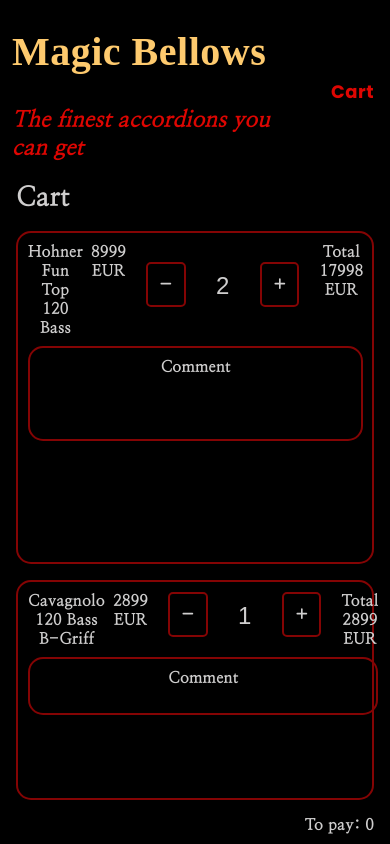
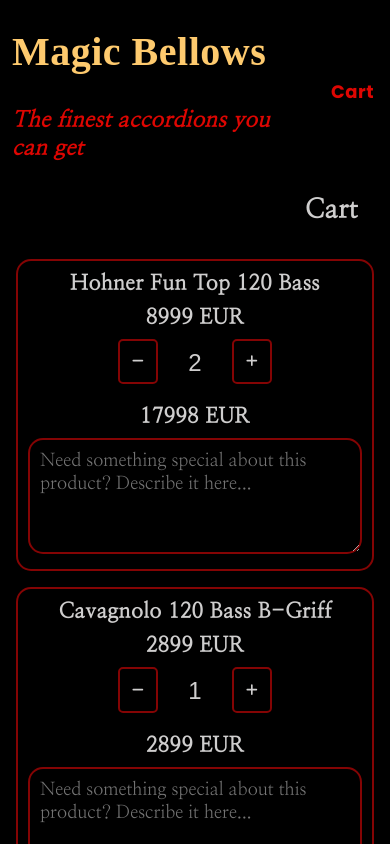
Before and after one commit to Krzemir/e-commerce-Magic_Bellows_shop, a React (Create React App) app in the folder client/: page /cart in a window 390 px wide. Shown: the top 844 px of the page. Built offline with nearby package versions, Linux system fonts and the light colour scheme; a web font is replaced by a local one.

Commit message:
add cart style ready

```diff
--- a/client/src/components/layout/Header/Header.module.scss
+++ b/client/src/components/layout/Header/Header.module.scss
@@ -7,8 +7,9 @@
 
   img {
     margin: auto;
+    width: 100%;
     max-width: 100vw;
-    object-fit: cover;
+    object-fit: contain;
   }
 }
 
--- a/client/src/components/pages/cart/Cart.js
+++ b/client/src/components/pages/cart/Cart.js
@@ -2,28 +2,55 @@
 import { getCart } from '../../../redux/cartRedux';
 import style from './Cart.module.scss';
 import CartProduct from './CartProduct';
-import { useState } from 'react';
+import Button from '../../common/Button/Button';
+import { useState, useEffect } from 'react';
 
 const Cart = () => {
   const [cart, setCart] = useState(useSelector(getCart));
   const [orderPrice, setOrderPrice] = useState(0);
 
-  const handleOrderPrice = (orderPrice) => {
-    console.log('TOTALPRICE', orderPrice);
+  //console.log('CART', cart);
+
+  useEffect(() => {
+    handleOrderPrice();
+  }, [cart]);
+
+  const handleOrderPrice = () => {
+    let tempPrice = orderPrice;
+    cart.forEach((product) => {
+      tempPrice += product.price * product.quantity;
+    });
+    setOrderPrice(tempPrice);
   };
 
-  console.log('CART', cart);
+  const handleOrder = (product) => {
+    handleOrderPrice();
+    console.log('newProduct', product);
+    // cart.map((item) => {
+    //   if (item.id === product.id) {
+
+    //     setCart((prev) => [...prev, product]);
+    //   } else {
+    //     return item;
+    //   }
+    // }
+    // );
+  };
+
   return (
     <div className={style.cart}>
       <div className={style.cart__title}>
         <h1>Cart</h1>
       </div>
       {cart.map((product) => (
-        <CartProduct key={product.id} {...product} orderPrice={orderPrice} />
+        <CartProduct key={product.id} props={[{ ...product }, handleOrder]} />
       ))}
 
       <div className={style.cart__totalPrice}>
         <h3>To pay: {orderPrice}</h3>
+      </div>
+      <div className={style.cart__submit}>
+        <Button>Thats all, lets pay!</Button>
       </div>
     </div>
   );
--- a/client/src/components/pages/cart/Cart.module.scss
+++ b/client/src/components/pages/cart/Cart.module.scss
@@ -1,6 +1,6 @@
 @import '../../../styles/global.scss';
 
-.cart_product {
+.container {
   border: 2px solid $color-reddish;
   border-radius: 15px;
   margin: 1rem;
@@ -9,27 +9,32 @@
   display: grid;
   font-family: $font-title;
   grid-template-columns: 1fr 1fr 1fr 1fr;
-  grid-template-rows: 1fr 1fr 1fr;
+  grid-template-rows: 1fr 0.5fr;
   grid-template-areas:
     'name price quantity total'
-    'comment comment comment comment'
-    'totalPrice totalPrice totalPrice totalPrice'
-    'checkout checkout checkout checkout';
+    'comment comment comment comment';
+  // 'totalPrice totalPrice totalPrice totalPrice'
+  // 'checkout checkout checkout checkout';
   grid-gap: 0.5rem;
 }
 
 .cart__title {
   font-family: $font-title;
 
-  margin: 1rem;
+  text-align: end;
+  margin: 2rem;
 }
 
 .cart__name {
+  font-size: $base-size * 1.5;
   grid-area: name;
+  align-self: center;
 }
 
 .cart__price {
   grid-area: price;
+  font-size: $base-size * 1.5;
+  align-self: center;
 }
 
 .cart__quantity {
@@ -38,17 +43,34 @@
 
 .cart__total {
   grid-area: total;
+  align-self: center;
+  font-size: $base-size * 1.5;
 }
 
 .cart__comment {
+  grid-area: comment;
+}
+
+.cart__comment__textarea {
+  width: 100%;
+  height: 100%;
   border: 2px solid $color-reddish;
   border-radius: 15px;
-  grid-area: comment;
+  background-color: transparent;
+  font-family: $font-title;
+  font-size: $base-size * 1.5;
   padding: 10px;
+  color: $color-light;
+  &:focus {
+    outline: none !important;
+    border: 1px solid $color-light-red;
+    box-shadow: 0 0 5px 0 $color-reddish;
+  }
 }
 
 .cart__totalPrice {
   font-family: $font-title;
+  font-size: $base-size * 2;
   grid-area: totalPrice;
   text-align: end;
   margin: 1rem;
@@ -85,3 +107,25 @@
     margin: 0;
   }
 }
+
+.cart__submit {
+  text-align: end;
+}
+
+@media only screen and (max-width: 768px) {
+  .container {
+    text-align: center;
+    grid-template-columns: 1fr;
+    grid-template-rows: 0.05fr 0.2fr 0.05fr 0.1fr 1fr;
+    grid-template-areas:
+      'name'
+      'price'
+      'quantity'
+      'total'
+      'comment';
+  }
+
+  .product__buy__quantity {
+    justify-content: center;
+  }
+}
--- a/client/src/components/pages/cart/CartProduct.js
+++ b/client/src/components/pages/cart/CartProduct.js
@@ -4,38 +4,50 @@
 import { faPlus, faMinus } from '@fortawesome/free-solid-svg-icons';
 import Button from '../../common/Button/Button';
 
-const CartProduct = ({ name, price, quantity }, handleOrderPrice) => {
-  const [tempQuantity, setTempQuantity] = useState(quantity);
+const CartProduct = ({ props }) => {
+  const { name, price, quantity } = props[0];
+  const handleOrder = props[1];
+
+  const [newQuantity, setNewQuantity] = useState(quantity);
   const [totalPrice, setTotalPrice] = useState(0);
-  // console.log('TEMPQUANTITY', tempQuantity);
-  console.log('totalPriceCart', totalPrice);
-
-  const handleTotalPrice = () => {
-    setTotalPrice(tempQuantity * price);
-  };
+  const [comment, setComment] = useState('');
+  const [productOrder, setProductOrder] = useState({
+    name,
+    price,
+    quantity,
+    comment,
+  });
+  //console.log('productOrder', productOrder);
+  console.log('newQuantity', newQuantity);
+  //console.log('comment', comment);
 
   useEffect(() => {
-    handleTotalPrice();
-    // handleOrderPrice(totalPrice);
-  }, [tempQuantity]);
+    handleCartProduct();
+  }, [newQuantity]);
+
+  const handleCartProduct = () => {
+    setTotalPrice(newQuantity * price);
+    setProductOrder({ name, price, quantity: newQuantity });
+  };
 
   const handlePlus = (e) => {
     e.preventDefault();
-    if (quantity < 10) {
-      setTempQuantity(tempQuantity + 1);
-      handleOrderPrice(totalPrice);
+    if (newQuantity < 10) {
+      setNewQuantity(newQuantity + 1);
+      handleOrder(productOrder);
     }
   };
 
   const handleMinus = (e) => {
     e.preventDefault();
-    if (quantity > 1) {
-      setTempQuantity(tempQuantity - 1);
+    if (newQuantity > 1) {
+      setNewQuantity(newQuantity - 1);
+      handleOrder(productOrder);
     }
   };
 
   return (
-    <div className={style.cart_product}>
+    <div className={style.container}>
       <div className={style.cart__name}>
         <h3>{name}</h3>
       </div>
@@ -55,8 +67,8 @@
           name="quantity"
           min="1"
           max="10"
-          value={tempQuantity}
-          onChange={(e) => setTempQuantity(e.target.value)}
+          value={newQuantity}
+          onChange={(e) => setNewQuantity(e.target.value)}
         />
         <div onClick={handlePlus}>
           <Button>
@@ -65,11 +77,21 @@
         </div>
       </div>
       <div className={style.cart__total}>
-        <h3>Total</h3>
         <h3>{totalPrice} EUR</h3>
       </div>
       <div className={style.cart__comment}>
-        <h3>Comment</h3>
+        <form>
+          <textarea
+            className={style.cart__comment__textarea}
+            id="comment"
+            name="comment"
+            rows="4"
+            cols="50"
+            placeholder="Need something special about this product? Describe it here..."
+            value={comment}
+            onChange={(e) => setComment(e.target.value)}
+          ></textarea>
+        </form>
       </div>
     </div>
   );
--- a/client/src/components/pages/product/Product.js
+++ b/client/src/components/pages/product/Product.js
@@ -14,8 +14,6 @@
   const [product, setProduct] = useState(null);
   const [isLoading, setLoading] = useState(true);
   const [quantity, setQuantity] = useState(1);
-
-  console.log(quantity);
 
   const dispatch = useDispatch();
 
```
